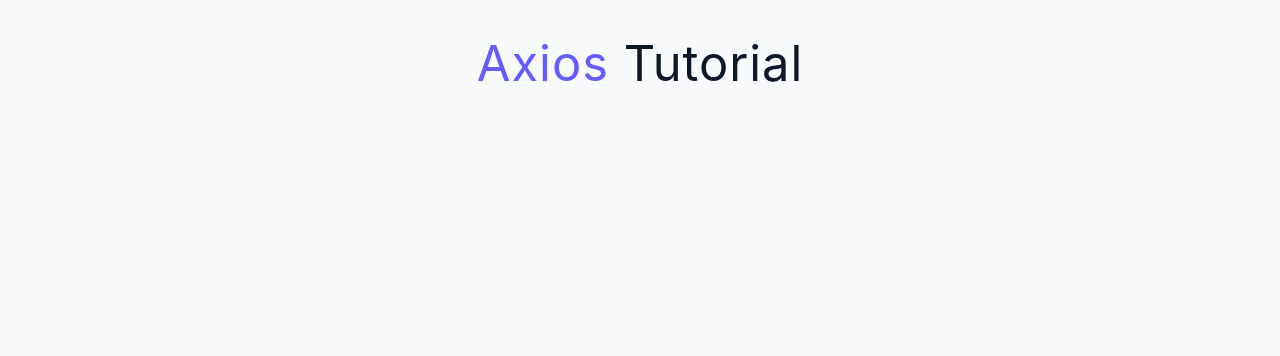
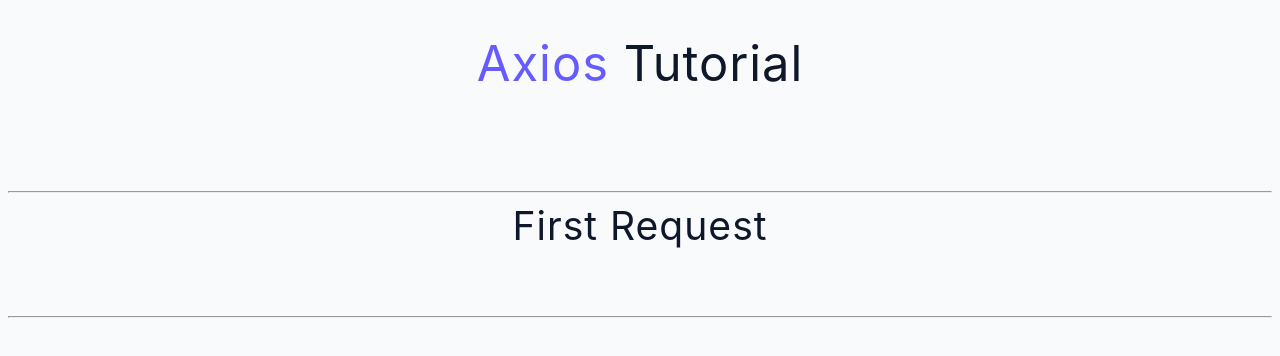
Before and after one commit to Ilie1985/axios_tutorial, a React (Create React App) app: page / in a window 1280 px wide. Shown: the top 356 px of the page. Built offline with nearby package versions, Linux system fonts and the light colour scheme; no server answers.

Commit message:
ftch data with axios

```diff
--- a/src/App.js
+++ b/src/App.js
@@ -1,10 +1,18 @@
-import React from "react"
+import React from "react";
 import Title from "./components/Title";
+import FirstRequest from "./examples/1stRequest";
 
 function App() {
   return (
     <main>
-     <Title/>
+      <Title />
+      <br />
+      <br />
+      <hr />
+      <FirstRequest />
+      <br />
+      <br />
+      <hr />
     </main>
   );
 }
--- a/src/examples/1stRequest.js
+++ b/src/examples/1stRequest.js
@@ -1,11 +1,30 @@
 import { useEffect } from 'react';
+import axios from 'axios';
 // limit, if 429 wait for 15 min and try again
 const url = 'https://course-api.com/react-store-products';
 
 const FirstRequest = () => {
+
+  const fetchData=async()=>{
+
+   try {
+    const response= await axios(url)
+    console.log("try log",response)
+   } catch (error) {
+    console.log("catch error log", error.response);
+   }
+  }
+
+
+
   useEffect(() => {
     console.log('first axios request');
+  fetchData()
   }, []);
+
+
+
+
 
   return <h2 className='text-center'>first request</h2>;
 };
```
